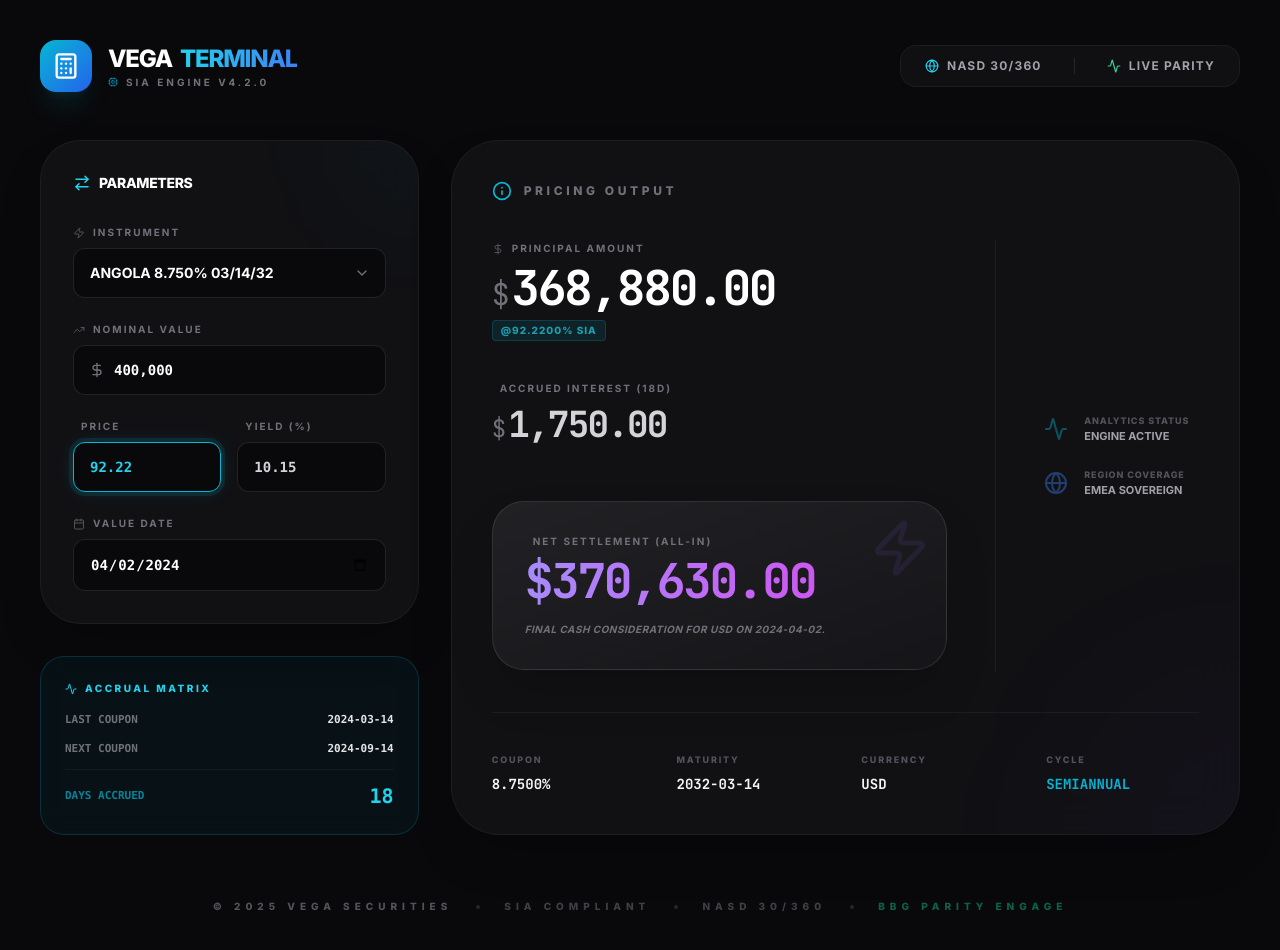
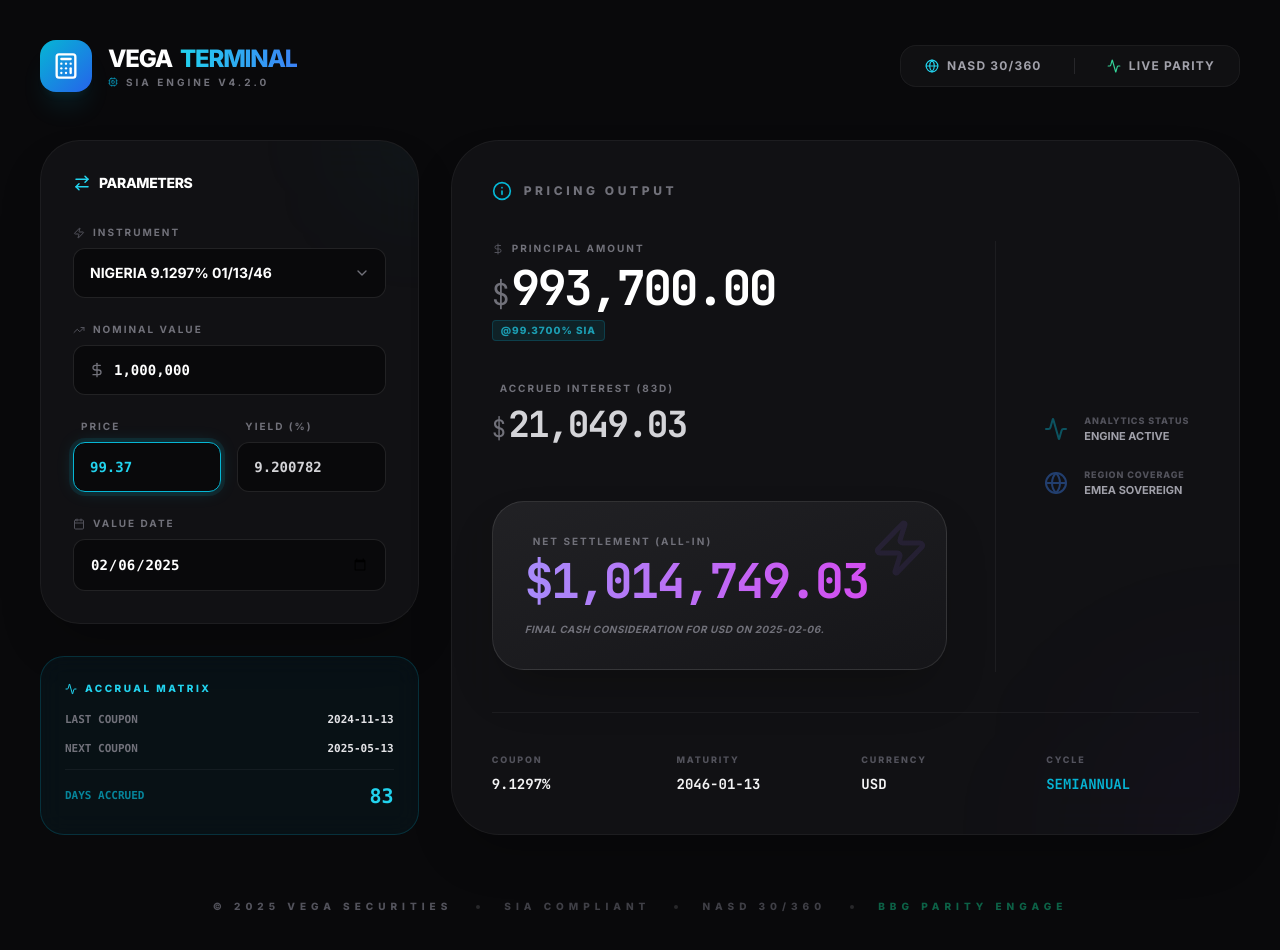
Before and after one commit to auduatiku-lab/Vegaterminal2, a React (Vite) app: page / in a window 1280 px wide. Shown: the top 950 px of the page. Built offline with nearby package versions, Linux system fonts and the light colour scheme.

Commit message:
feat: Add Nigeria 2046 bond and update initial state
Adds a new Eurobond for Nigeria maturing in 2046 to the constants list.
Updates the initial state in `App.tsx` to use this new bond as the default selection, along with relevant pricing and settlement data.

```diff
--- a/App.tsx
+++ b/App.tsx
@@ -18,12 +18,12 @@ import {
 } from 'lucide-react';
 
 const App: React.FC = () => {
-  // Parity State: Angola 2032, FV 400k, Price 92.22, Date 2024-04-02
-  const [selectedBondId, setSelectedBondId] = useState<string>(BONDS[0].id);
-  const [settlementDate, setSettlementDate] = useState<string>("2024-04-02");
-  const [faceValueStr, setFaceValueStr] = useState<string>("400,000");
-  const [cleanPriceStr, setCleanPriceStr] = useState<string>("92.22");
-  const [yieldStr, setYieldStr] = useState<string>("10.15");
+  // Loading parity case: Nigeria 2046, FV $1M, Price 99.37, Date 2025-02-06
+  const [selectedBondId, setSelectedBondId] = useState<string>('NG-2046');
+  const [settlementDate, setSettlementDate] = useState<string>("2025-02-06");
+  const [faceValueStr, setFaceValueStr] = useState<string>("1,000,000");
+  const [cleanPriceStr, setCleanPriceStr] = useState<string>("99.37");
+  const [yieldStr, setYieldStr] = useState<string>("9.200782");
   const [lastSource, setLastSource] = useState<InputSource>('price');
 
   const faceValue = useMemo(() => {
--- a/constants.ts
+++ b/constants.ts
@@ -76,6 +76,15 @@ export const BONDS: Bond[] = [
     currency: 'USD'
   },
   {
+    id: 'NG-2046',
+    name: 'NIGERIA 9.1297% 01/13/46',
+    couponRate: 9.1297,
+    maturityDate: '2046-11-13',
+    displayMaturity: '2046-01-13',
+    frequency: 2,
+    currency: 'USD'
+  },
+  {
     id: 'NG-2047',
     name: 'NIGERIA 7.625% 11/28/47',
     couponRate: 7.625,
```
